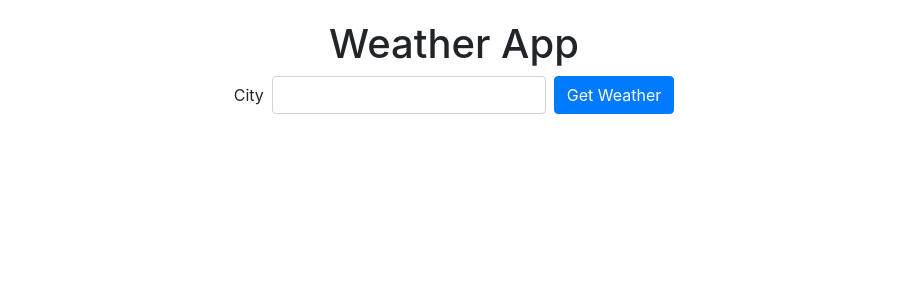
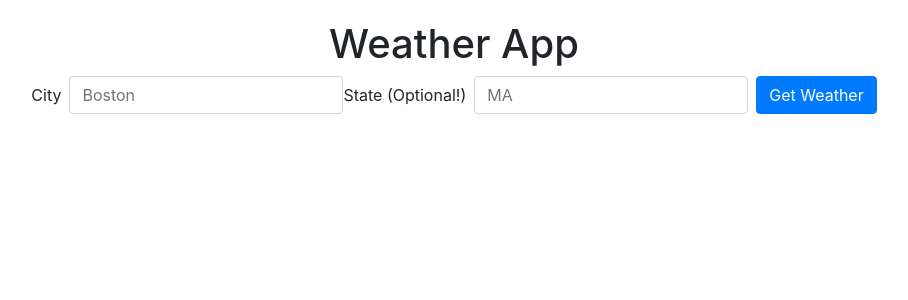
Before and after one commit to JamesNoLastName/weatherapp, a Flask app: page / in a window 1280 px wide. Shown: the top 300 px of the page, without its empty margins (186-1094 px from the left). Run offline with Flask 3, Linux system fonts and the light colour scheme; some libraries are stand-ins or nearby versions.

Commit message:
Added State input functionality for precision

```diff
--- a/app.py
+++ b/app.py
@@ -9,11 +9,12 @@ app = Flask(__name__)
 
 API_KEY = os.getenv('API_KEY')
 
-def get_weather(city):
+def get_weather(city, state=None):
     base_url = 'https://api.weatherapi.com/v1/current.json'
+    query = city if not state else f"{city},{state}"
     params = {
         'key': API_KEY,
-        'q': city
+        'q': query
     }
 
     try:
@@ -22,6 +23,7 @@ def get_weather(city):
         data = response.json()
         weather = {
             'city': data['location']['name'],
+            'region': data['location']['region'],
             'temperature': data['current']['temp_c'],
             'description': data['current']['condition']['text'],
             'humidity': data['current']['humidity'],
@@ -29,7 +31,7 @@ def get_weather(city):
         }
         return weather
     except requests.exceptions.HTTPError:
-        return {'error': "Unable to fetch weather data. Please check the city name."}
+        return {'error': "Unable to fetch weather data. Please check the city and state names."}
     except requests.exceptions.ConnectionError:
         return {'error': "Connection error. Please check your internet connection."}
     except requests.exceptions.Timeout:
@@ -44,7 +46,8 @@ def index():
 @app.route('/weather', methods=['POST'])
 def weather():
     city = request.form['city']
-    weather_data = get_weather(city)
+    state = request.form.get('state')
+    weather_data = get_weather(city, state)
     return jsonify(weather_data)
 
 if __name__ == '__main__':
--- a/templates/index.html
+++ b/templates/index.html
@@ -29,7 +29,11 @@
         <form action="" class="form-inline justify-content-center" id="weather-form">
             <div class="form-group mb-2">
                 <label for="city" class="mr-2">City</label>
-                <input type="text" name="city" class="form-control" id="city" required>
+                <input type="text" name="city" class="form-control" id="city" placeholder="Boston" required>
+            </div>
+            <div class="form-group mb-2">
+                <label for="state" class="mr-2">State (Optional!)</label>
+                <input type="text" name="state" class="form-control" id="state" placeholder="MA">
             </div>
             <button type="submit" class="btn btn-primary mb-2 ml-2">Get Weather</button>
         </form>
@@ -37,7 +41,7 @@
         <div id="weather-result" class="text-center" style="display:none;">
             <h2>Weather Details:</h2>
             <div class="weather-info">
-                <i class="fas fa-city"></i> <span id="city-name"></span>
+                <i class="fas fa-city"></i> <span id="city-name"></span>, <span id="region-name"></span>
             </div>
             <div class="weather-info">
                 <i class="fas fa-thermometer-half"></i> <span id="temperature"></span>
@@ -58,21 +62,23 @@
             $('#weather-form').on('submit', function(event) {
                 event.preventDefault();
                 var city = $('#city').val();
+                var state = $('#state').val();
                 $('#error-message').hide();
                 $.ajax({
                     type: 'POST',
                     url: '/weather',
-                    data: { city: city },
+                    data: { city: city, state: state },
                     success: function(data) {
                         if (data.error) {
                             $('#error-message').text(data.error).show();
                             $('#weather-result').hide();
                         } else {
-                            $('#city-name').text('City: ' + data.city);
-                            $('#temperature').text('Temperature: ' + data.temperature + ' °C');
-                            $('#description').text('Description: ' + data.description);
-                            $('#humidity').text('Humidity: ' + data.humidity + '%');
-                            $('#pressure').text('Pressure: ' + data.pressure + ' hPa');
+                            $('#city-name').text(data.city);
+                            $('#region-name').text(data.region);
+                            $('#temperature').text(data.temperature + ' °C');
+                            $('#description').text(data.description);
+                            $('#humidity').text(data.humidity + '%');
+                            $('#pressure').text(data.pressure + ' hPa');
                             $('#weather-result').show();
                         }
                     },
```
